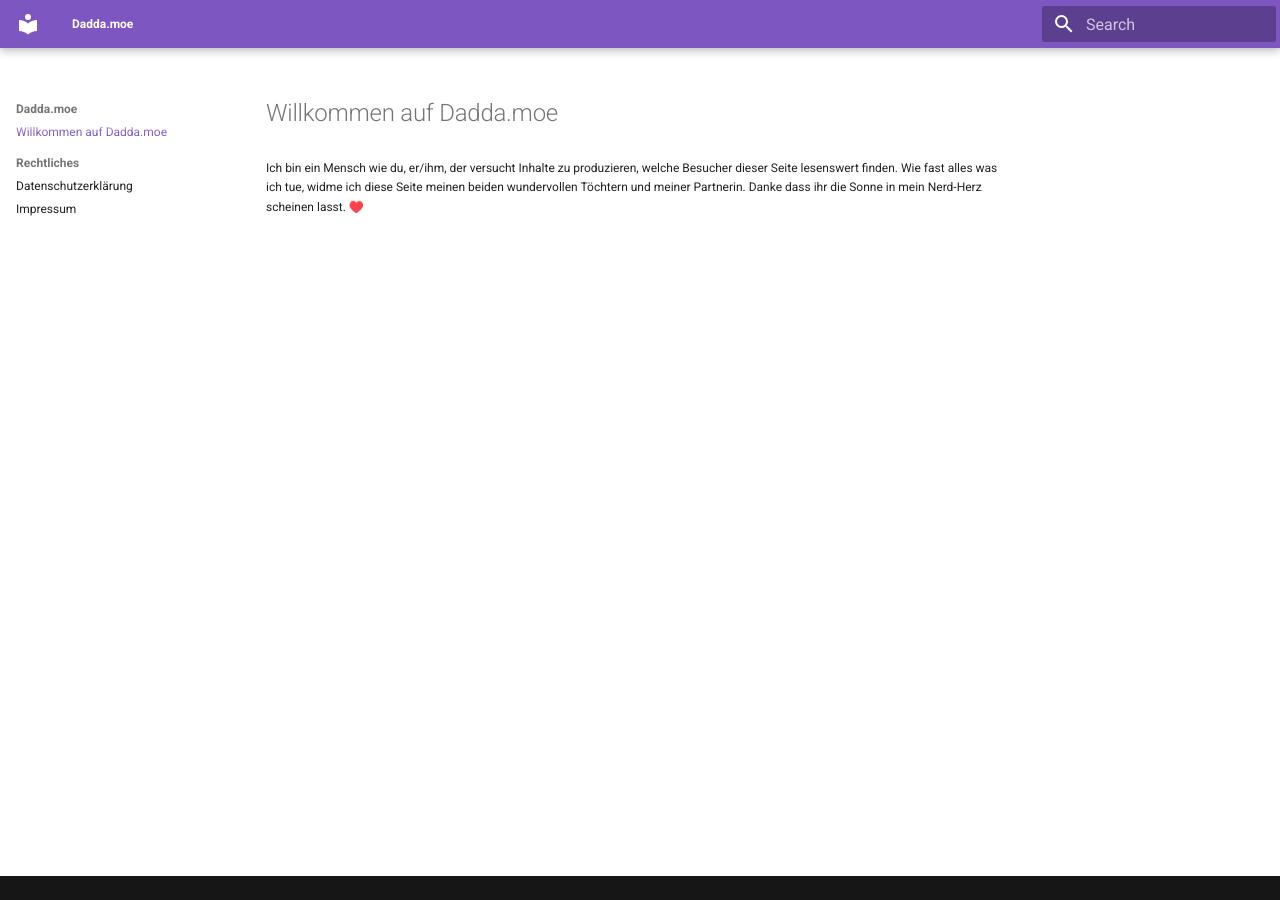
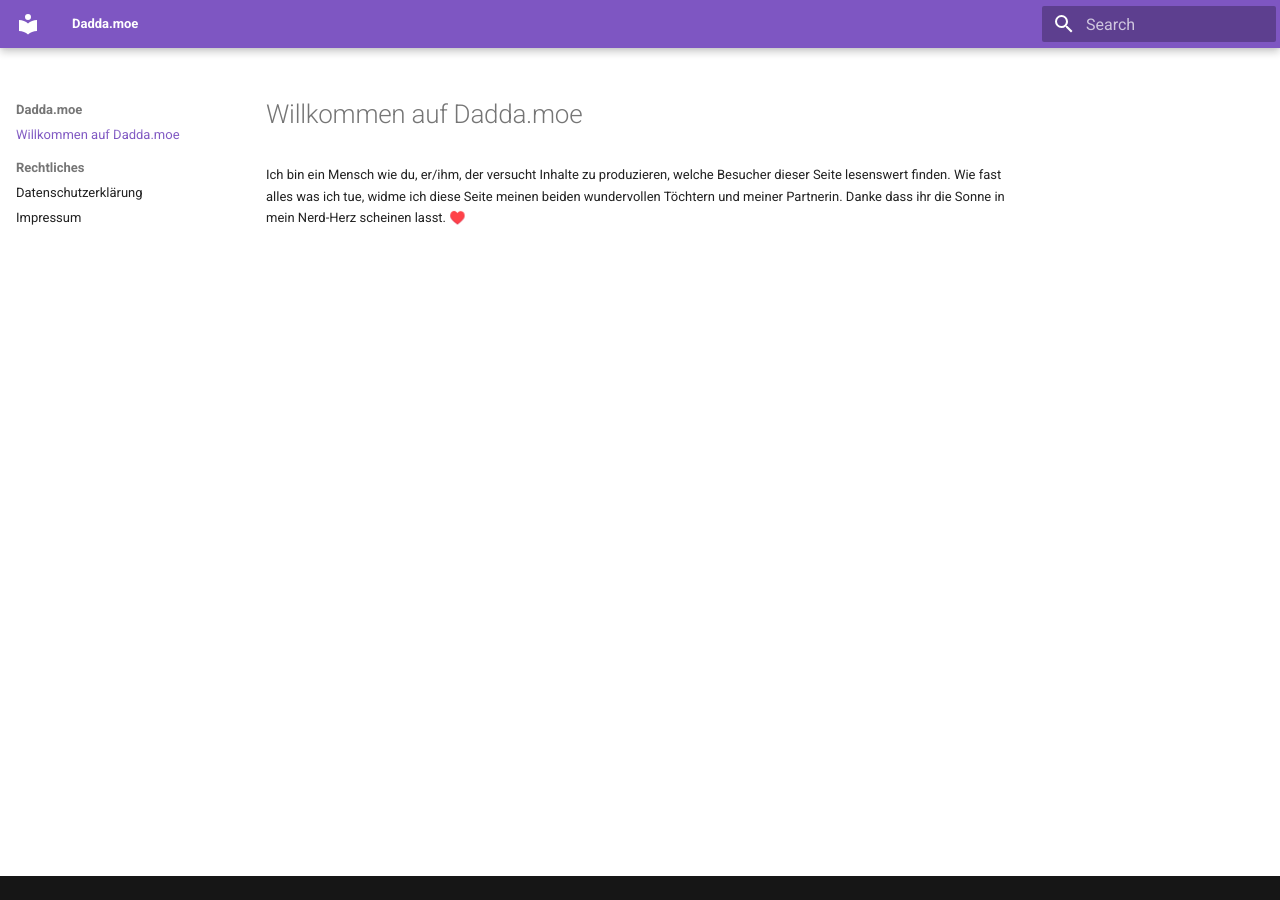
Before and after one commit to flowinho/personal-blog, an MkDocs documentation site: the page built from docs/index.md, in a window 1280 px wide. Built offline with MkDocs 1.6.1 and Material for MkDocs 9.7.7, drawn with Linux system fonts in a browser that asks for light colours.

Commit message:
Slightly increase font-size

```diff
--- a/docs/custom.css
+++ b/docs/custom.css
@@ -3,17 +3,17 @@
 }
 
 .md-typeset {
-    font-size: .6rem;
-    line-height: 1.6;
+    font-size: .65rem;
+    line-height: 1.65;
 }
 
 .md-nav {
-    font-size: .6rem;
+    font-size: .65rem;
     line-height: 1.3;
 }
 
 .md-header__title {
-    font-size: 0.6rem;
+    font-size: 0.65rem;
 }
 
 th {
```
